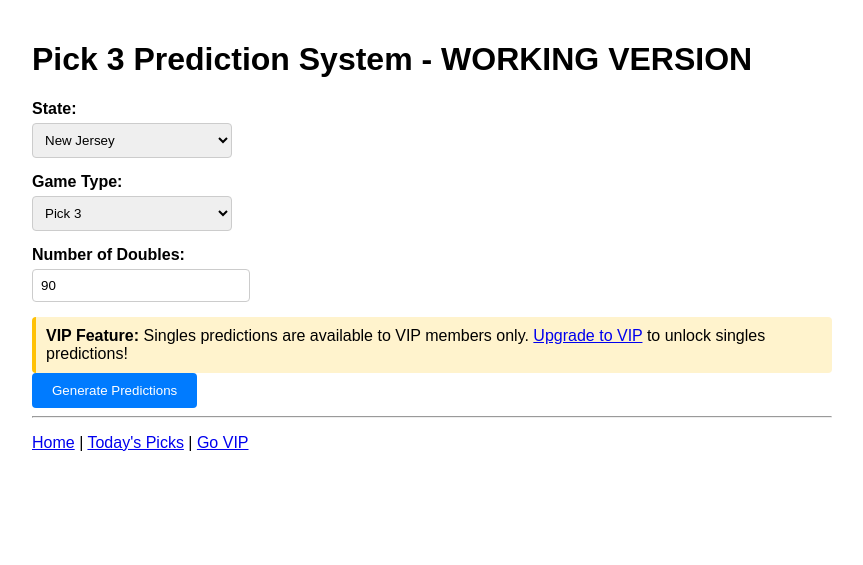
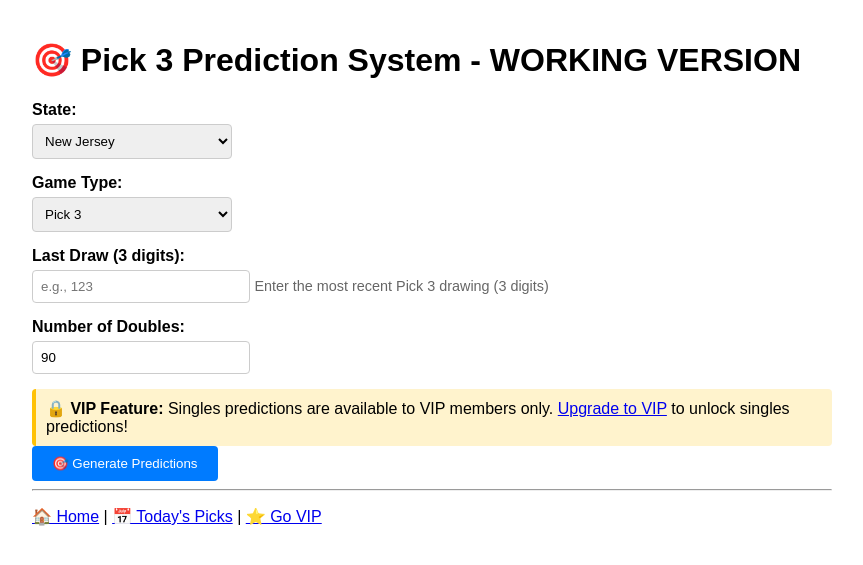
Before and after one commit to Oliverdx88/pick3-website, a Flask app: page /predict in a window 1280 px wide. Shown: the top 565 px of the page, without its empty margins (208-1071 px from the left). Run offline with Flask 3, Linux system fonts and the light colour scheme; the visitor is signed in with stand-in values (Sample User, id 1); data comes from the database, SQL or seed files in the repository.

Commit message:
Add Last Draw input field and enhance predictions to use last draw data

```diff
--- a/app.py
+++ b/app.py
@@ -20,34 +20,57 @@ except ImportError:
 # Lightweight prediction functions (fallback when AI system is too slow)
 import random
 
-def generate_lightweight_doubles(count):
-    """Generate lightweight doubles predictions"""
+def generate_lightweight_doubles(count, last_draw="000"):
+    """Generate lightweight doubles predictions based on last draw"""
     doubles = []
+    last_digits = [int(d) for d in last_draw]
+
     for _ in range(count):
-        # Generate doubles (same digit appears twice)
-        first_digit = random.randint(0, 9)
-        second_digit = random.randint(0, 9)
-        third_digit = random.randint(0, 9)
+        # Generate doubles (same digit appears twice) with some influence from last draw
+        if random.random() < 0.3:  # 30% chance to use last draw influence
+            # Use one digit from last draw
+            base_digit = random.choice(last_digits)
+            other_digit = random.randint(0, 9)
+            if random.random() < 0.5:
+                number = f"{base_digit}{base_digit}{other_digit}"
+            else:
+                number = f"{base_digit}{other_digit}{base_digit}"
+        else:
+            # Generate random doubles
+            first_digit = random.randint(0, 9)
+            second_digit = random.randint(0, 9)
+            third_digit = random.randint(0, 9)
 
-        # Ensure it's a double (at least two digits are the same)
-        if first_digit == second_digit or first_digit == third_digit or second_digit == third_digit:
-            number = f"{first_digit}{second_digit}{third_digit}"
-        else:
-            # Force a double by making two digits the same
-            number = f"{first_digit}{first_digit}{second_digit}"
+            # Ensure it's a double (at least two digits are the same)
+            if first_digit == second_digit or first_digit == third_digit or second_digit == third_digit:
+                number = f"{first_digit}{second_digit}{third_digit}"
+            else:
+                # Force a double by making two digits the same
+                number = f"{first_digit}{first_digit}{second_digit}"
 
         doubles.append(number)
 
     return doubles
 
-def generate_lightweight_singles(count):
-    """Generate lightweight singles predictions"""
+def generate_lightweight_singles(count, last_draw="000"):
+    """Generate lightweight singles predictions based on last draw"""
     singles = []
+    last_digits = [int(d) for d in last_draw]
+
     for _ in range(count):
-        # Generate singles (all digits different)
-        digits = list(range(10))
-        random.shuffle(digits)
-        number = f"{digits[0]}{digits[1]}{digits[2]}"
+        # Generate singles (all digits different) with some influence from last draw
+        if random.random() < 0.3:  # 30% chance to use last draw influence
+            # Use one digit from last draw, ensure all different
+            base_digit = random.choice(last_digits)
+            other_digits = [d for d in range(10) if d != base_digit]
+            random.shuffle(other_digits)
+            number = f"{base_digit}{other_digits[0]}{other_digits[1]}"
+        else:
+            # Generate random singles
+            digits = list(range(10))
+            random.shuffle(digits)
+            number = f"{digits[0]}{digits[1]}{digits[2]}"
+
         singles.append(number)
 
     return singles
@@ -446,15 +469,17 @@ def create_app():
             # Get form parameters
             state = (request.form.get("state") or "New Jersey").strip()
             game_type = (request.form.get("game_type") or "Pick3").strip()
+            last_draw = (request.form.get("last_draw") or "").strip()
             num_doubles = int(request.form.get("num_doubles", 90))
             num_singles = int(request.form.get("num_singles", 10)) if is_vip_user else 0
+
+            # Validate last_draw input
+            if not last_draw or len(last_draw) != 3 or not last_draw.isdigit():
+                return render_template("predict.html", is_vip=is_vip_user, error="Please enter a valid 3-digit last draw (e.g., 123)", predictions=None)
 
             # Initialize the analyzer (FIXED - no state_name parameter)
             # Use lightweight generation to avoid timeout issues
             analyzer = None  # Skip heavy AI initialization for now
-
-            # Get last drawing for context (use random for lightweight mode)
-            last_draw = f"{random.randint(0,9)}{random.randint(0,9)}{random.randint(0,9)}"
 
             # Generate predictions
             predictions = {
@@ -467,11 +492,11 @@ def create_app():
             }
 
             # Generate doubles (available to all users) - using fast lightweight method
-            predictions["doubles"] = generate_lightweight_doubles(num_doubles)
+            predictions["doubles"] = generate_lightweight_doubles(num_doubles, last_draw)
 
             # Generate singles (VIP only) - using fast lightweight method
             if is_vip_user and num_singles > 0:
-                predictions["singles"] = generate_lightweight_singles(num_singles)
+                predictions["singles"] = generate_lightweight_singles(num_singles, last_draw)
 
             return render_template("predict.html", is_vip=is_vip_user, error=None, predictions=predictions)
 
--- a/templates/predict.html
+++ b/templates/predict.html
@@ -19,7 +19,7 @@
     </style>
 </head>
 <body>
-    <h1> Pick 3 Prediction System - WORKING VERSION</h1>
+    <h1>🎯 Pick 3 Prediction System - WORKING VERSION</h1>
 
     {% if error %}
         <div class="error">
@@ -47,6 +47,12 @@
         </div>
 
         <div class="form-group">
+            <label for="last_draw">Last Draw (3 digits):</label>
+            <input type="text" name="last_draw" id="last_draw" value="{% if predictions %}{{ predictions.last_draw }}{% endif %}" placeholder="e.g., 123" maxlength="3" pattern="[0-9]{3}" required>
+            <small style="color: #666; font-size: 0.9em;">Enter the most recent Pick 3 drawing (3 digits)</small>
+        </div>
+
+        <div class="form-group">
             <label for="num_doubles">Number of Doubles:</label>
             <input type="number" name="num_doubles" id="num_doubles" value="{% if predictions %}{{ predictions.doubles|length }}{% else %}90{% endif %}" min="1" max="200">
         </div>
@@ -58,17 +64,17 @@
             </div>
         {% else %}
             <div class="vip-only">
-                <strong> VIP Feature:</strong> Singles predictions are available to VIP members only.
+                <strong>🔒 VIP Feature:</strong> Singles predictions are available to VIP members only.
                 <a href="#" onclick="subscribe('vip_monthly')">Upgrade to VIP</a> to unlock singles predictions!
             </div>
         {% endif %}
 
-        <button type="submit"> Generate Predictions</button>
+        <button type="submit">🎯 Generate Predictions</button>
     </form>
 
     {% if predictions %}
         <div class="predictions">
-            <h2> Your Predictions</h2>
+            <h2>🎲 Your Predictions</h2>
 
             <div class="last-draw">
                 <strong>Last Draw:</strong> <span class="numbers">{{ predictions.last_draw }}</span><br>
@@ -78,31 +84,31 @@
 
             {% if predictions.doubles %}
                 <div class="prediction-section">
-                    <h3> Doubles Predictions</h3>
+                    <h3>🎯 Doubles Predictions</h3>
                     <div class="numbers" id="doubles-predictions">
                         {% for number in predictions.doubles %}
                             {{ number }}{% if not loop.last %}, {% endif %}
                         {% endfor %}
                     </div>
-                    <button onclick="copyToClipboard('doubles-predictions')" style="background: #28a745; color: white; padding: 8px 16px; border: none; border-radius: 4px; cursor: pointer; margin-top: 10px;"> Copy Doubles</button>
+                    <button onclick="copyToClipboard('doubles-predictions')" style="background: #28a745; color: white; padding: 8px 16px; border: none; border-radius: 4px; cursor: pointer; margin-top: 10px;">📋 Copy Doubles</button>
                 </div>
             {% endif %}
 
             {% if predictions.singles and is_vip %}
                 <div class="prediction-section">
-                    <h3> Singles Predictions (VIP)</h3>
+                    <h3>🎯 Singles Predictions (VIP)</h3>
                     <div class="numbers" id="singles-predictions">
                         {% for number in predictions.singles %}
                             {{ number }}{% if not loop.last %}, {% endif %}
                         {% endfor %}
                     </div>
-                    <button onclick="copyToClipboard('singles-predictions')" style="background: #007bff; color: white; padding: 8px 16px; border: none; border-radius: 4px; cursor: pointer; margin-top: 10px;"> Copy Singles</button>
+                    <button onclick="copyToClipboard('singles-predictions')" style="background: #007bff; color: white; padding: 8px 16px; border: none; border-radius: 4px; cursor: pointer; margin-top: 10px;">📋 Copy Singles</button>
                 </div>
             {% endif %}
 
             {% if predictions.singles and not is_vip %}
                 <div class="vip-only">
-                    <strong> VIP Content:</strong> {{ predictions.singles|length }} singles predictions generated but hidden.
+                    <strong>🔒 VIP Content:</strong> {{ predictions.singles|length }} singles predictions generated but hidden.
                     <a href="#" onclick="subscribe('vip_monthly')">Upgrade to VIP</a> to see singles predictions!
                 </div>
             {% endif %}
@@ -111,12 +117,12 @@
 
     <hr>
     <p>
-        <a href="/"> Home</a> |
-        <a href="/picks/today"> Today's Picks</a> |
+        <a href="/">🏠 Home</a> |
+        <a href="/picks/today">📅 Today's Picks</a> |
         {% if is_vip %}
-            <a href="/account"> Account</a>
+            <a href="/account">👤 Account</a>
         {% else %}
-            <a href="#" onclick="subscribe('vip_monthly')"> Go VIP</a>
+            <a href="#" onclick="subscribe('vip_monthly')">⭐ Go VIP</a>
         {% endif %}
     </p>
 
@@ -129,7 +135,7 @@
                 // Show success message
                 const button = event.target;
                 const originalText = button.textContent;
-                button.textContent = ' Copied!';
+                button.textContent = '✅ Copied!';
                 button.style.background = '#28a745';
 
                 setTimeout(function() {
```
